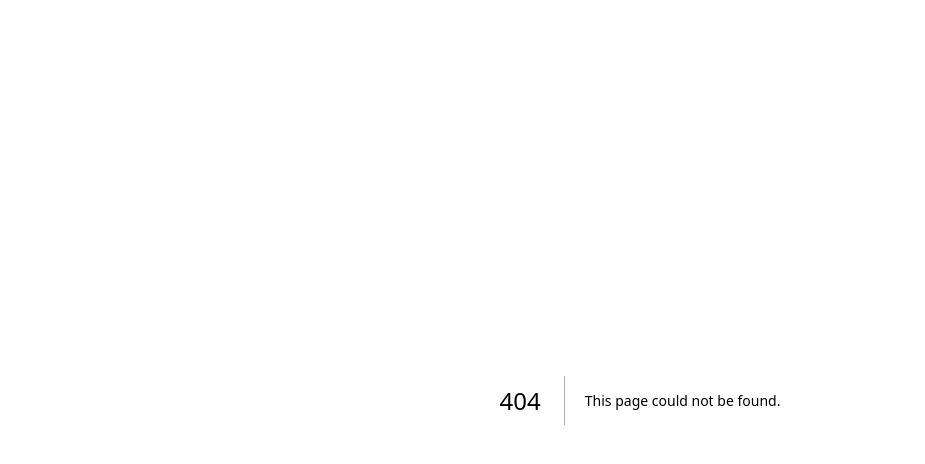
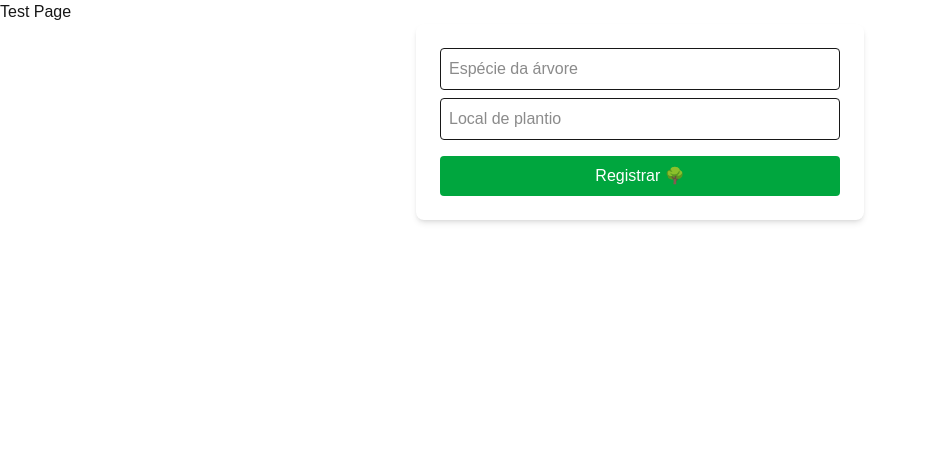
Before and after one commit to GabrielCM26/hackathon-interna, a Next.js app: page /test in a window 1280 px wide. Before the commit this address had no page. Shown: the top 464 px of the page, without its empty margins (0-925 px from the left). Built offline with nearby package versions, Linux system fonts and the light colour scheme.

Commit message:
Create test.js

```diff
--- /dev/null
+++ b/src/pages/test.js
@@ -0,0 +1,10 @@
+import AddTreeForm from "@/components/AddTreeForm";
+
+export default function TestPage() {
+  return (
+    <div>
+      <h1>Test Page</h1>
+      <AddTreeForm />
+    </div>
+  );
+}
```
